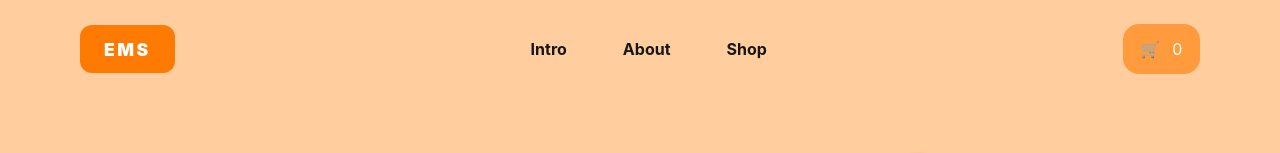
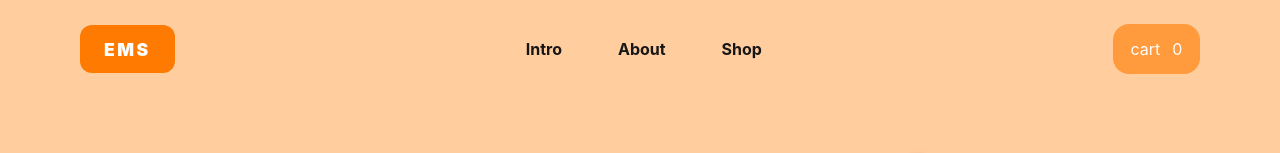
Before and after one commit to MrOluwa/one-million-coders-project-front-end, a plain HTML site: page index.html in a window 1280 px wide. Shown: the top 153 px of the page. Drawn offline with Linux system fonts and the light colour scheme.

Commit message:
changing the symbol to text in the index.html file

```diff
--- a/index.html
+++ b/index.html
@@ -22,7 +22,7 @@
                 <a href="#shop">Shop</a>
             </nav>
             <div class="cart-box">
-                <span class="cart-icon">🛒</span>
+                <span class="cart-icon">cart</span>
                 <span class="cart-count">0</span>
             </div>
         </div>
```
